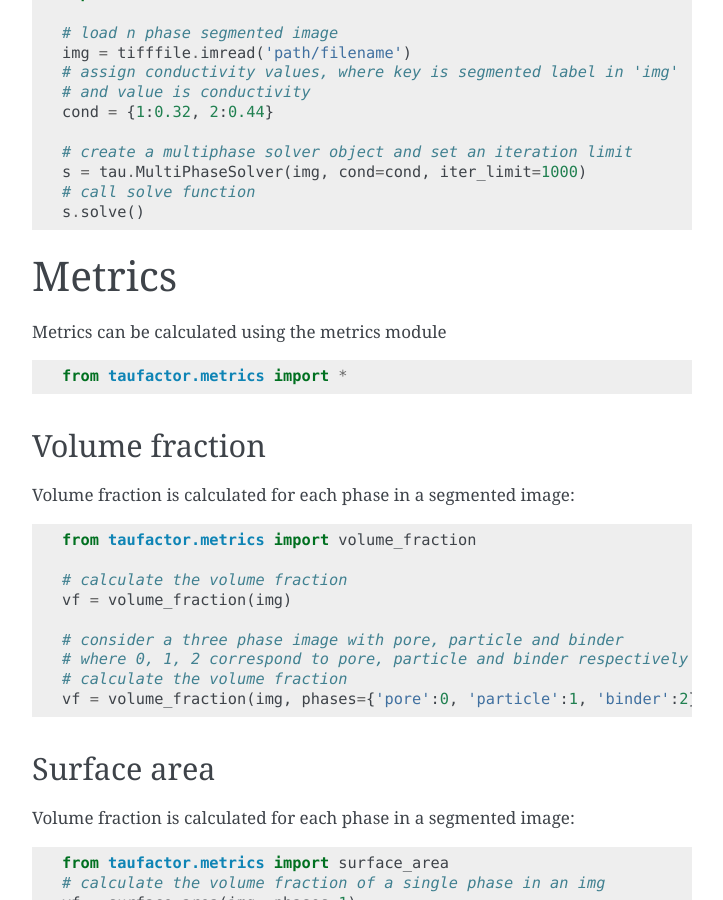
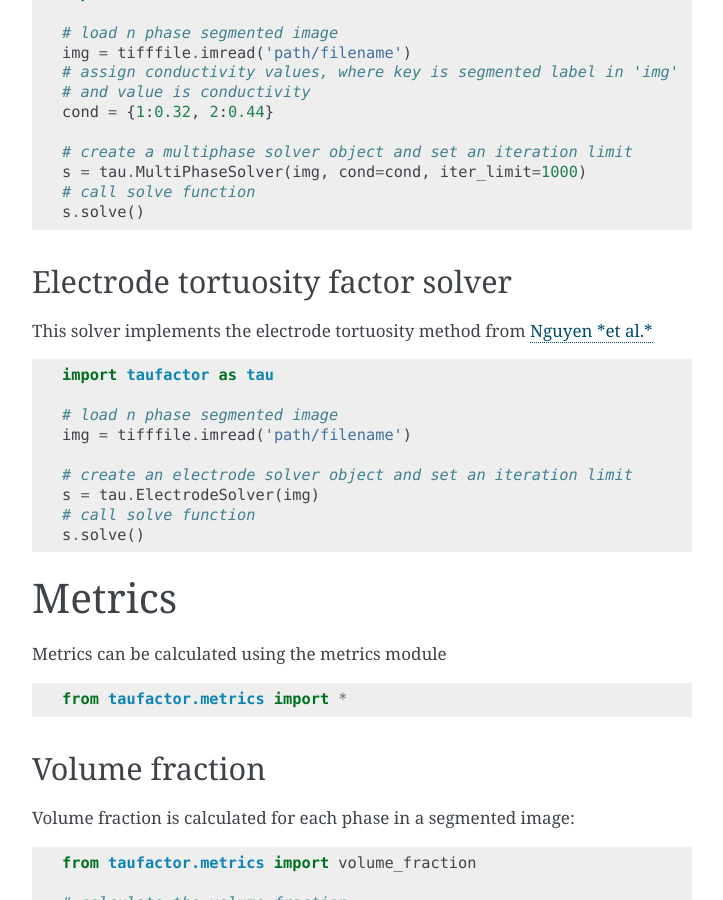
Before and after one commit to tldr-group/taufactor, a Sphinx documentation site: the page built from docs/Usage.md, in a window 1280 px wide and 900 px high, scrolled down 1481 px. Shown: the whole window, without its empty margins (388-1111 px from the left). Built offline with Sphinx 7.4.7, drawn with Linux system fonts in a browser that asks for light colours; some of the changed text lies outside the part shown.

Commit message:
Update docs for v0.1.4

````diff
--- a/HISTORY.rst
+++ b/HISTORY.rst
@@ -2,9 +2,10 @@
 History
 =======
 ------------------
-0.1.4 (2022-03-22)
+0.1.4 (2022-07-11)
 ------------------
 
+* Add TauE solver
 * Add triple phase boundary calculations
 * Fix cuboids not converging
 * Fix convergence messaging
--- a/docs/Usage.md
+++ b/docs/Usage.md
@@ -72,6 +72,22 @@ s = tau.MultiPhaseSolver(img, cond=cond, iter_limit=1000)
 s.solve()
 ```
 
+### Electrode tortuosity factor solver
+
+This solver implements the electrode tortuosity method from [Nguyen _et al._](https://doi.org/10.1038/s41524-020-00386-4)
+
+```
+import taufactor as tau
+
+# load n phase segmented image
+img = tifffile.imread('path/filename')
+
+# create an electrode solver object and set an iteration limit
+s = tau.ElectrodeSolver(img)
+# call solve function
+s.solve()
+```
+
 ## Metrics
 
 Metrics can be calculated using the metrics module
--- a/setup.cfg
+++ b/setup.cfg
@@ -1,5 +1,5 @@
 [bumpversion]
-current_version = 0.1.3
+current_version = 0.1.4
 commit = True
 tag = True
 
--- a/setup.py
+++ b/setup.py
@@ -43,6 +43,6 @@ setup(
     test_suite='tests',
     tests_require=test_requirements,
     url='https://github.com/tldr-group/taufactor',
-    version='0.1.3',
+    version='0.1.4',
     zip_safe=False,
 )
--- a/taufactor/__init__.py
+++ b/taufactor/__init__.py
@@ -2,6 +2,6 @@
 
 __author__ = """Isaac Squires"""
 __email__ = 'is21@ic.ac.uk'
-__version__ = '0.1.3'
+__version__ = '0.1.4'
 
 from .taufactor import *
````
